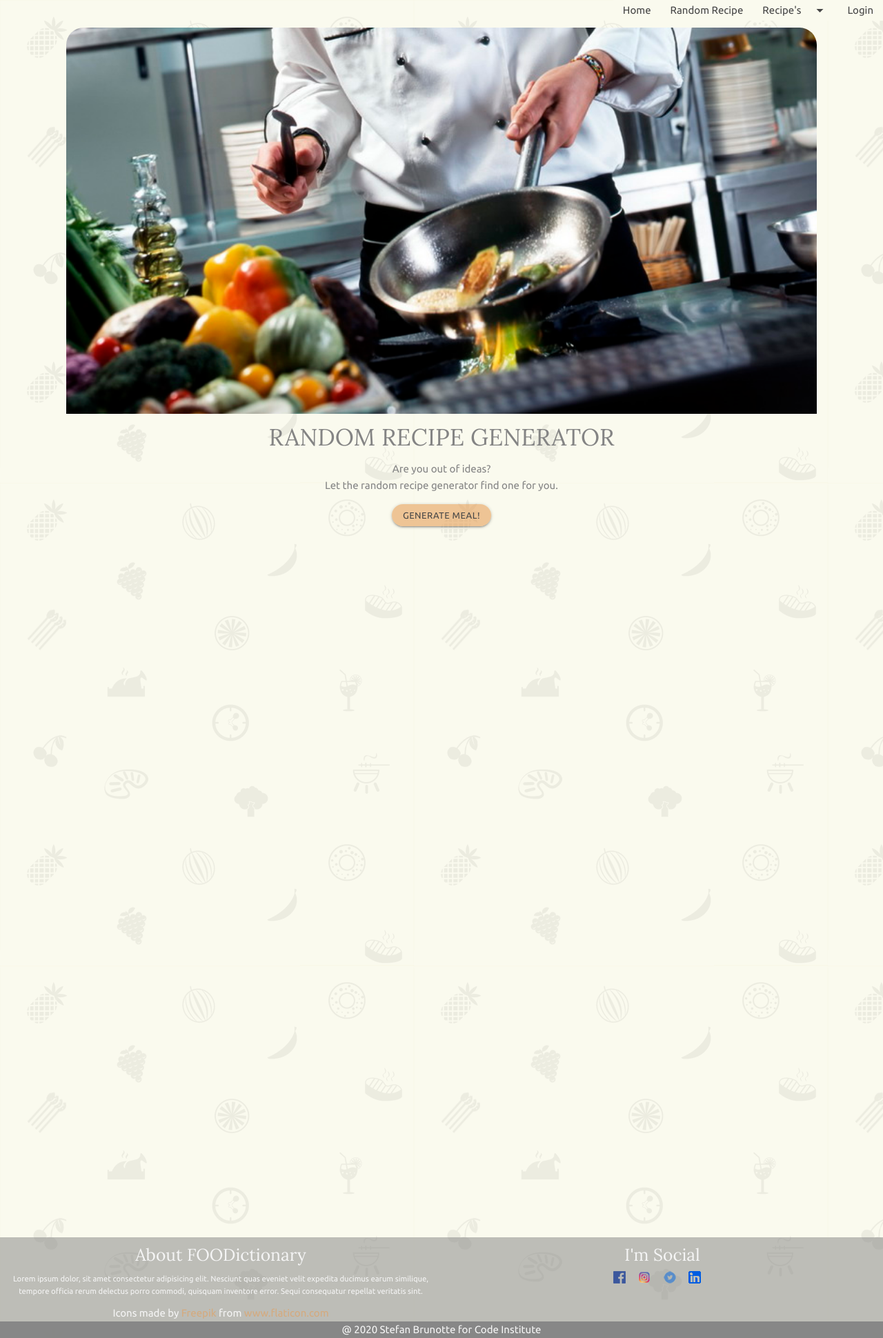
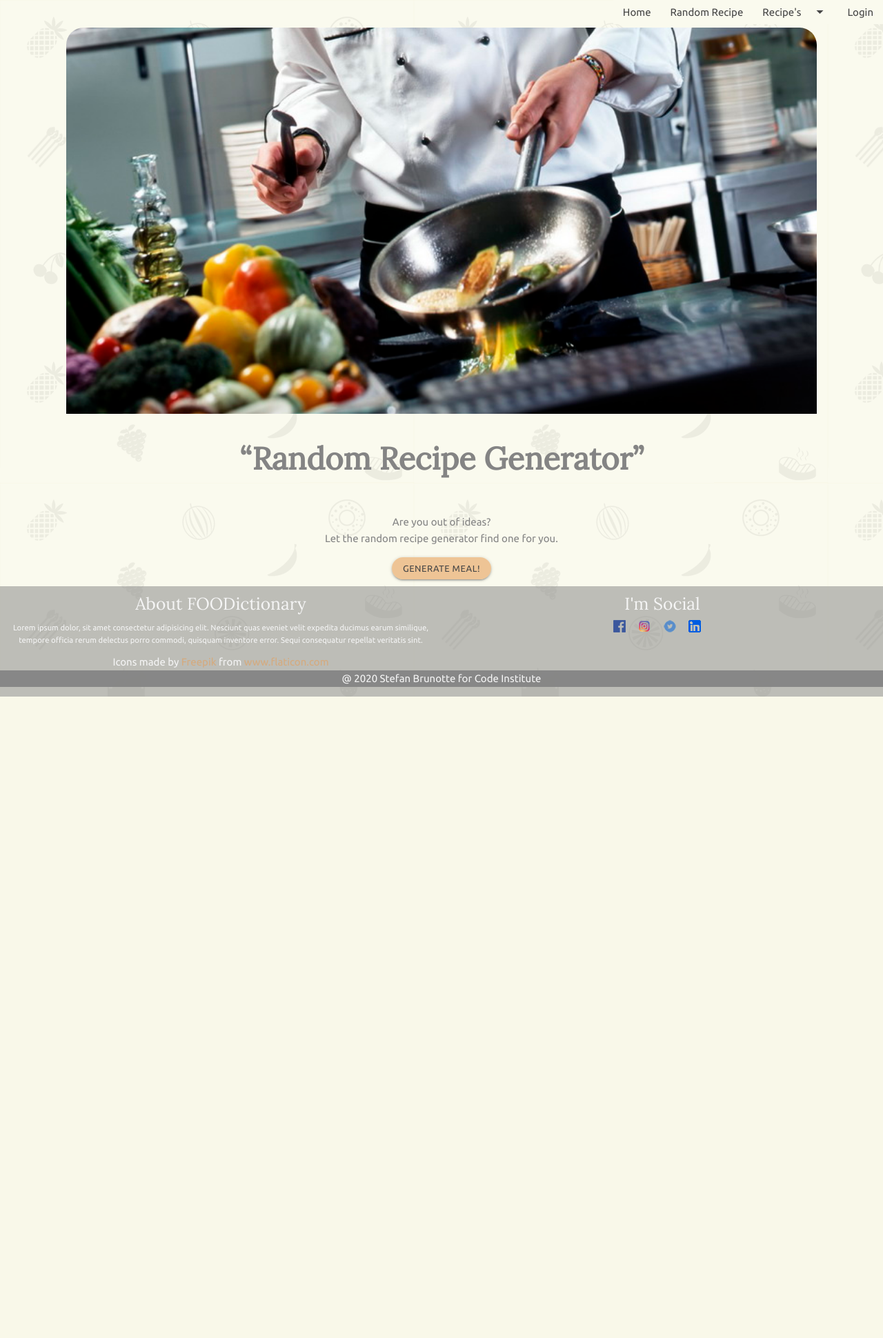
Before and after one commit to MrBrunotte/foodictionary, a Flask app: page /random_meal in a window 1280 px wide. Shown: the whole page at 69% size. After the commit the page ends 1010 px from the top, so only its background shows below. Run offline with Flask 2, Linux system fonts and the light colour scheme; some libraries are stand-ins or nearby versions.

Commit message:
Updated random meal section

```diff
--- a/app.py
+++ b/app.py
@@ -189,6 +189,49 @@ def insert_recipe():
     return redirect(url_for('add_recipe'))
 
 
+# EDIT RECIPE  --------------------------------------------#
+
+@app.route('/edit_recipe/<recipe_id>')
+def edit_recipe(recipe_id):
+    return render_template('edit_recipe.html', recipeCategory=recipeCategory.find(),
+            allergens=allergens.find(), skillLevel=skillLevel.find(), page=1,
+            recipes=recipes.find_one({'_id': ObjectId(recipe_id)}))
+
+@app.route('/update_recipe/<recipe_id>', methods=['POST'])
+def update_recipe(recipe_id):
+    recipe_tags = request.form.get('recipe_tags')
+    recipe_tags_split = [x.strip() for x in recipe_tags.split(',')]
+    recipes.update( {'_id': ObjectId(recipe_id)},
+        {
+            '$set':{
+            'recipe_name': request.form.get('recipe_name'),
+            'recipe_description': request.form.get('recipe_description'),
+            'recipe_category_name': request.form.get('recipe_category_name'),
+            'allergen_type': request.form.getlist('allergen_type'),
+            'recipe_prep_time': request.form.get('recipe_prep_time'),
+            'recipe_cook_time': request.form.get('recipe_cook_time'),
+            'recipe_serves': request.form.get('recipe_serves'),
+            'recipe_difficulty': request.form.get('recipe_difficulty'),
+            'recipe_image' : request.form.get('recipe_image'),
+            'recipe_ingredients':  request.form.getlist('recipe_ingredients'),
+            'recipe_method':  request.form.getlist('recipe_method'),
+            'featured_recipe':  request.form.get('featured_recipe'),
+            'recipe_tags': recipe_tags_split
+            }
+        })
+    return redirect(url_for('my_recipes',page=1))
+
+
+
+# DELETE RECIPE  --------------------------------------------#
+
+@app.route('/delete_recipe/<recipe_id>', methods=['POST'])
+def delete_recipe(recipe_id):
+    recipes.remove({'_id': ObjectId(recipe_id)})
+    return redirect(url_for('my_recipes',page=1))
+
+
+
 # MY RECIPE's (see my recipes.html) --------------------------------------------#
 # Collects my recipes from DB #
 
@@ -228,48 +271,6 @@ def recipe_page(recipe_id):
                                recipeCategory=recipeCategory.find(), recipe_id=recipe_id,
                                user=user, page=1, page_title='FOODictionary - Recipe')
 
-
-# EDIT RECIPE  --------------------------------------------#
-
-@app.route('/edit_recipe/<recipe_id>')
-def edit_recipe(recipe_id):
-    return render_template('edit_recipe.html', recipeCategory=recipeCategory.find(),
-            allergens=allergens.find(), skillLevel=skillLevel.find(), page=1,
-            page_title='Edit Recipe on Lemon & Ginger, Recipe Finder',
-            recipes=recipes.find_one({'_id': ObjectId(recipe_id)}))
-
-@app.route('/update_recipe/<recipe_id>', methods=['POST'])
-def update_recipe(recipe_id):
-    recipe_tags = request.form.get('recipe_tags')
-    recipe_tags_split = [x.strip() for x in recipe_tags.split(',')]
-    recipes.update( {'_id': ObjectId(recipe_id)},
-        {
-            '$set':{
-            'recipe_name': request.form.get('recipe_name'),
-            'recipe_description': request.form.get('recipe_description'),
-            'recipe_category_name': request.form.get('recipe_category_name'),
-            'allergen_type': request.form.getlist('allergen_type'),
-            'recipe_prep_time': request.form.get('recipe_prep_time'),
-            'recipe_cook_time': request.form.get('recipe_cook_time'),
-            'recipe_serves': request.form.get('recipe_serves'),
-            'recipe_difficulty': request.form.get('recipe_difficulty'),
-            'recipe_image' : request.form.get('recipe_image'),
-            'recipe_ingredients':  request.form.getlist('recipe_ingredients'),
-            'recipe_method':  request.form.getlist('recipe_method'),
-            'featured_recipe':  request.form.get('featured_recipe'),
-            'recipe_tags': recipe_tags_split
-            }
-        })
-    return redirect(url_for('my_recipes',page=1, page_title='My Recipes at Lemon & Ginger, Recipe Finder'))
-
-
-
-# DELETE RECIPE  --------------------------------------------#
-
-@app.route('/delete_recipe/<recipe_id>', methods=['POST'])
-def delete_recipe(recipe_id):
-    recipes.remove({'_id': ObjectId(recipe_id)})
-    return redirect(url_for('my_recipes',page=1, page_title='My Recipes at Lemon & Ginger, Recipe Finder'))
 
 
 # SEARCH KEYWORD  --------------------------------------------#
@@ -336,10 +337,14 @@ def search_tag(tag, page):
 def page_not_found(error):
     return render_template('404.html',recipeCategory=recipeCategory.find(), page=1, page_title='404 Error Page, FOODictionary'), 404
 
+@app.errorhandler(405)
+def page_not_found(error):
+    return render_template('405.html',recipeCategory=recipeCategory.find(), page=1, page_title='405 Method Not Allowed, FOODictionary'), 405
+
 
 @app.errorhandler(500)
 def something_wrong(error):
-    return render_template('500.html',recipeCategory=recipeCategory.find(), page=1, page_title='500 Error Page, FOODictionary'), 500
+    return render_template('500.html',recipeCategory=recipeCategory.find(), page=1, page_title='500 Error, FOODictionary'), 500
 
 
 
--- a/static/css/main.css
+++ b/static/css/main.css
@@ -88,6 +88,7 @@ nav {
     height: 40px;
     -webkit-box-shadow: none;
     box-shadow: none;
+    line-height: 35px !important;
 }
 
 .dropdown-content {
@@ -107,6 +108,10 @@ nav {
 
 .dropdown-content li:hover, .dropdown-content li.active {
     background-color: rgb(232, 232, 223);
+}
+
+.line-height {
+    line-height: 35px !important;
 }
 
 .username-nav {
@@ -427,120 +428,11 @@ input[type="password"]:not(.browser-default) {
     margin-top: 0;
 }
 
-.empty {
-    height: 88vh;
-}
-
-/* ====================
-    Random meal area
-======================= */
-
-
-/* grid areas */
-.random-meal-name       { grid-area: header; }
-.img-food-parent        { grid-area: img; }
-.tags-parent            { grid-area: tags-header; }
-.tags                   { grid-area: tags; }
-.ingredients            { grid-area: ingr; }
-.ingr-parent            { grid-area: ingr-header; }
-.meal-instr-parent      { grid-area: instr-header; }
-.instructions           { grid-area: instr; }
-.img-header-parent      { grid-area: video-header; }
-.video-parent           { grid-area: video; }
-
-
-.img-food-parent,
-.random-meal-name,
-.tags-parent,
-.img-header-parent,
-.tags,
-.meal-instr-parent,
-.ingredients,
-.video-parent,
-.video-header-div {
-    display: grid;
-}
-
-.tags-header,
-.meal-instr-header,
-.ingr-header {
-    text-transform: uppercase;
-    margin: 1em 0em .5em .7em;
-}
-
-.img-food {
-    justify-self: center;
-    margin: 1em 2em 0em 1em;
-    max-height: 400px;
-    width: 100%;
-    object-fit: cover;
-    box-shadow: 3px 3px 5px 3px rgb(66, 66, 66);
-}
-
-.meal-info {
-    margin: 0;
-}
-
-.meal-info p {
-    text-align: start;
-}
-
-.random-meal-name {
-    border-top: 2px solid rgb(216, 216, 216);
-    font-size: 2.5rem;
-    width: 100%;
-}
-
-.random-meal-name p {
-    margin: 0;
-}
-
-.video-parent {
-    padding: 1em;
-}
-
-.tags,
-.meal-instr,
-.ingredients {
-    margin: 0em .75em;
-}
-
-.random-meal-name,
-.image-header {
-    padding: .3em;
-    margin: 0 auto;
-    text-align: center;
-}
-
-.meal-instr-parent {
-    margin: 0;
-}
-
-.ingredients {
-    overflow-y: auto;
-    max-height: 260px;
-}
-
-.meal-instr {
-    overflow-y: auto;
-    max-height: 325px;
-}
-
-.videoWrapper {
-    margin: auto;
-}
-
-
-
 /* =================================
     Random_meal.html from themealDB
 ==================================== */
 .random-meal-body{
-    height: 109vh;
-}
-
-.random-meal-section {
-    padding: 0em .8em;
+    min-height: calc(100vh - 215px);
 }
 
 /* <!-- top image --> */
@@ -554,36 +446,10 @@ input[type="password"]:not(.browser-default) {
     margin-bottom: 15px !important;
 }
 
-.rm-title {
-    text-transform: uppercase;
-    margin: 0 auto;
-}
-
-.rm-title,
-.rm-text {
-    text-align: center;
+.color {
     color: var(--gray);
 }
 
-.margin-bottom {
-    margin-bottom: 15px;
-}
-/*
-.middle-section-subtitle,
-.middle-section-subtitle-text {
-    text-transform: capitalize;
-}
-
-.middle-section-title {
-    text-transform: uppercase;
-    margin: 1rem auto;
-}
-
-.middle-section-subtitle {
-    margin-top: 0;
-    margin-bottom: .75rem;
-    font-weight: 700;
-}*/
 
 /* =============
     Recipe.html
@@ -836,10 +718,15 @@ a .img-card {
     footer
 ===================== */
 
+.wrapper-browse-recipes {
+    min-height: calc(100vh - 215px);
+}
+
 .footer {
     color: whitesmoke;
     background-color: #84848482;
     margin-top: 10px;
+    height: 160px;
 }
 
 .footer-padding {
@@ -983,14 +841,3 @@ a .img-card {
         width: 95%;
     }
 }
-
-@media (min-width: 300px) {
-
-    /* Navigation */
-    nav,
-    nav .nav-wrapper i,
-    nav a.sidenav-trigger,
-    nav a.sidenav-trigger i {
-        line-height: 30px;
-    }
-}
--- a/static/js/custom.js
+++ b/static/js/custom.js
@@ -52,7 +52,7 @@ $("body").on("click", "#remove_method_step", function () {
 ==================*/
 function updateChipInput(chip) {
     var newval = "";
-    newval = $(chip).chips('data').reduce(function (result, val) { result.push(val.tag); return result; }, []).join(",");
+    newval = $(chip).material_chip('data').reduce(function (result, val) { result.push(val.tag); return result; }, []).join(",");
     $('input[name="recipe_tags"]').val(newval);
 }
 $(document).ready(function () {
@@ -60,10 +60,10 @@ $(document).ready(function () {
         var data = $('input[name="recipe_tags"]').val().split(',').map(function (tag) {
             return { tag: tag }
         })
-        $('.chips').chips({
+        $('.chips').material_chip({
             data: data
         });
-        $('.chips-placeholder').chips({
+        $('.chips-placeholder').material_chip({
             placeholder: 'Enter a tag',
             secondaryPlaceholder: '+Tag',
         });
--- a/static/js/script.js
+++ b/static/js/script.js
@@ -34,62 +34,58 @@ const createMeal = meal => {
 	}
 
 	const newInnerHTML = `
-			<h4 class="random-meal-name"><p>Your random dish is called:</p>"${meal.strMeal}"</h4>
-
-			<div class="img-header-parent">
-				<h4 class="image-header">${meal.strMeal}</h4>
+	<div class="row text-background">
+	<div class="col s12">
+		<h5 class="form-title recipe-name">
+			<p>Your random dish is called:</p>"${meal.strMeal}"
+		</h5>
 	</div>
-
-			<div class="tags">
+	<div class="col s12">
+                <img class="recipe-img" src="${meal.strMealThumb}" alt="Meal Image">
+            </div>
+	<div class="col s12 center">
+		<h5 class="form-subtitle">Recipe Tags </h5>
 		${meal.strCategory
-			? `<p class="meal-info">Category: ${meal.strCategory}</p>`
+			? `<p class="chip">${meal.strCategory}</p>`
 			: ''
 		}
-						${meal.strArea ? `<p class="meal-info">Origin: ${meal.strArea}</p>` : ''}
+		${meal.strArea ? `<p class="chip">${meal.strArea}</p>` : ''}
 		${
 		meal.strTags
-			? `<p class="meal-info">Dish: ${meal.strTags
+			? `<p class="chip">${meal.strTags
 				.split(',')
 				.join(', ')}</p>`
 			: ''
 		}
 	</div>
 
-			<div class="tags-parent">
-			<h6 class="tags-header">tags:</h6>
-			</div>
-			<div class="img-food-parent">
-				<img class="img-food" src="${meal.strMealThumb}" alt="Meal Image">
-			</div>
-			<div class="ingr-parent">
-				<h6 class="ingr-header">Ingredients:</h6>
-			</div>
-				<div class="ingredients">
+
+	<div class="col s12 m6 recipe-padding">
+		<h5 class="form-subtitle position">Ingredients</h5>
 		<ul>
 			${ingredients.map(ingredient => `<li>${ingredient}</li>`).join('')}
 		</ul>
 	</div>
 
-			<div class="meal-instr-parent">
-				<h6 class="meal-instr-header">Prepartions:</h6>
+
+	<div class="col s12 m6 recipe-padding">
+		<h5 class="form-subtitle position">Method</h5>
+		<ul class="meal-instr">${meal.strInstructions}</p>
 	</div>
-				<div class="instructions">
-				<p class="meal-instr">${meal.strInstructions}</p>
-			</div>
-		</div>
+
+<div class="col s12 recipe-padding center-align">
 ${
 		meal.strYoutube
 			? `
-		<div class="video-parent">
-		<div class="videoWrapper">
+
             <iframe width="320" height="215"
 			src="https://www.youtube.com/embed/${meal.strYoutube.slice(-11)}" alt="No video available">
 		</iframe>
-		</div>
-		</div>`
+        `
 			: ''
 		}
-	`;
+		</div>
+		</div>`;
 
 	meal_container.innerHTML = newInnerHTML;
 };
--- a/templates/base.html
+++ b/templates/base.html
@@ -67,11 +67,11 @@
                 <li><a id="get_meal_desktop" href="{{url_for('random_meal')}}" class="nav-link">random recipe</a></li>
                 <!-- Dropdown Trigger -->
                 <li><a class="dropdown-trigger nav-link" href="#!" data-target="dropdown1">recipe's<i
-                            class="material-icons right">arrow_drop_down</i></a></li>
+                            class="material-icons right line-height">arrow_drop_down</i></a></li>
 
                 {% if session.logged_in %}
                 <li><a class="dropdown-trigger nav-link" href="#!" data-target="dropdown2">my account<i
-                            class="material-icons right">arrow_drop_down</i></a></li>
+                            class="material-icons right line-height">arrow_drop_down</i></a></li>
                 {% else %}
                 <li><a href="{{url_for('login')}}" class="nav-link">login</a></li>
                 {% endif %}
@@ -88,12 +88,12 @@
                     </li>
                     <!-- Dropdown Trigger -->
                     <li><a class="dropdown-trigger nav-link-mobile" href="#!" data-target="dropdown3">recipe's<i
-                                class="material-icons right">arrow_drop_down</i></a></li>
+                                class="material-icons right line-height">arrow_drop_down</i></a></li>
                     <li class="divider"></li>
                     {% if session.logged_in %}
                     <li class="username-nav">Hello {{session.username|capitalize}}</li>
                     <li><a class="dropdown-trigger nav-link-mobile" href="#!" data-target="dropdown4">my account<i
-                                class="material-icons right">arrow_drop_down</i></a></li>
+                                class="material-icons right line-height">arrow_drop_down</i></a></li>
                     {% else %}
                     <li><a href="{{url_for('login')}}" class="nav-link-mobile">login</a></li>
                     {% endif %}
@@ -158,7 +158,8 @@
     </script>
     <script src="https://ajax.googleapis.com/ajax/libs/jquery/3.2.1/jquery.min.js"></script>
     <script src="https://cdnjs.cloudflare.com/ajax/libs/jquery/3.2.1/jquery.min.js"></script>
-    <!-- Compiled and minified JavaScript -->
+    <!-- Compiled and minified JavaScript   -->
+    <script src="https://cdnjs.cloudflare.com/ajax/libs/materialize/0.100.2/js/materialize.min.js"></script>
     <script src="https://cdnjs.cloudflare.com/ajax/libs/materialize/1.0.0/js/materialize.min.js"></script>
 
     <!-- script link to random-meal script file -->
--- a/templates/random_meal.html
+++ b/templates/random_meal.html
@@ -4,17 +4,21 @@
 <!-- random meal section -->
 <div class="random-meal-body">
     <div class="top-image-random-meal container"></div>
-    <div class="" id="rm">
 
-        <h4 class="rm-title">random recipe generator</h4>
-        <p class="rm-text">Are you out of ideas? <br>Let the random recipe generator find one for you.</p>
-        <div class="center">
-            <a id="get_meal" href="#meal" class="waves-effect waves-light btn-small margin-bottom">Generate meal!</a>
+    <!-- title of page-->
+    <h5 class="form-title recipe-name">random recipe generator</h5>
+    <div class="row" id="rm">
+        <div class="col s12">
+            <p class="center color">Are you out of ideas? <br>Let the random recipe generator find one for you.</p>
+        </div>
+        <div class="col s12 center">
+            <a id="get_meal" href="#meal" class="btn-small btn waves-effect waves-light">Generate
+                meal!</a>
             <!-- Button to make the request to the API -->
         </div>
     </div>
 </div>
-<section class="random-meal-section random-meal-body" id="meal"></section>
 <!-- The API data is sent to this div container -->
+<section id="meal"></section>
 
 {% endblock %}
--- a/templates/tag_search.html
+++ b/templates/tag_search.html
@@ -4,7 +4,7 @@
     <!-- TODO image is to big for smaller screens -->
     <div class="top-image-my-recipes"></div>
     <div class="container container-width">
-        <h4 class="center search-result">Tag: {{tag}}</h4>
+        <h5 class="form-title center search-result">Tag: {{tag}}</h5>
         {% if count_recipes == 0 %}
         <p class="center">Your search for <span class="search-keyword">{{keyword}}</span> did not generate a recipe!</p>
         <p class="center">Why don't you <a href="{{url_for('login')}}">Log in</a>
@@ -54,16 +54,16 @@
                         </div>
                         <div class="card-content">
                             <span class="card-title card-span">{{recipe.recipe_name}}</span>
-                            <p class="description-size">
+                            <p>
                                 {{recipe.recipe_description}}
                             </p>
+                            <span class="recipe-author">Recipe added by: {{recipe.author_name}}</span>
                         </div>
                         <div class="card-action">
                             <a href="{{url_for('recipe_page', recipe_id = recipe._id)}}">View Recipe</a>
                         </div>
                     </div>
                 </div>
-
                 {% endfor %}
             </div>
         </div>
```
Also changed, not shown: other parts of static/css/main.css (+33 -50 lines), templates/405.html (added, +8 -0 lines), templates/add_recipe.html (+3 -4 lines), templates/browse_recipes.html (+11 -5 lines), templates/edit_recipe.html (+4 -4 lines), templates/keyword_search.html (+4 -4 lines), templates/my_recipes.html (+15 -14 lines). Lines whose indentation alone changed are shown as unchanged.
